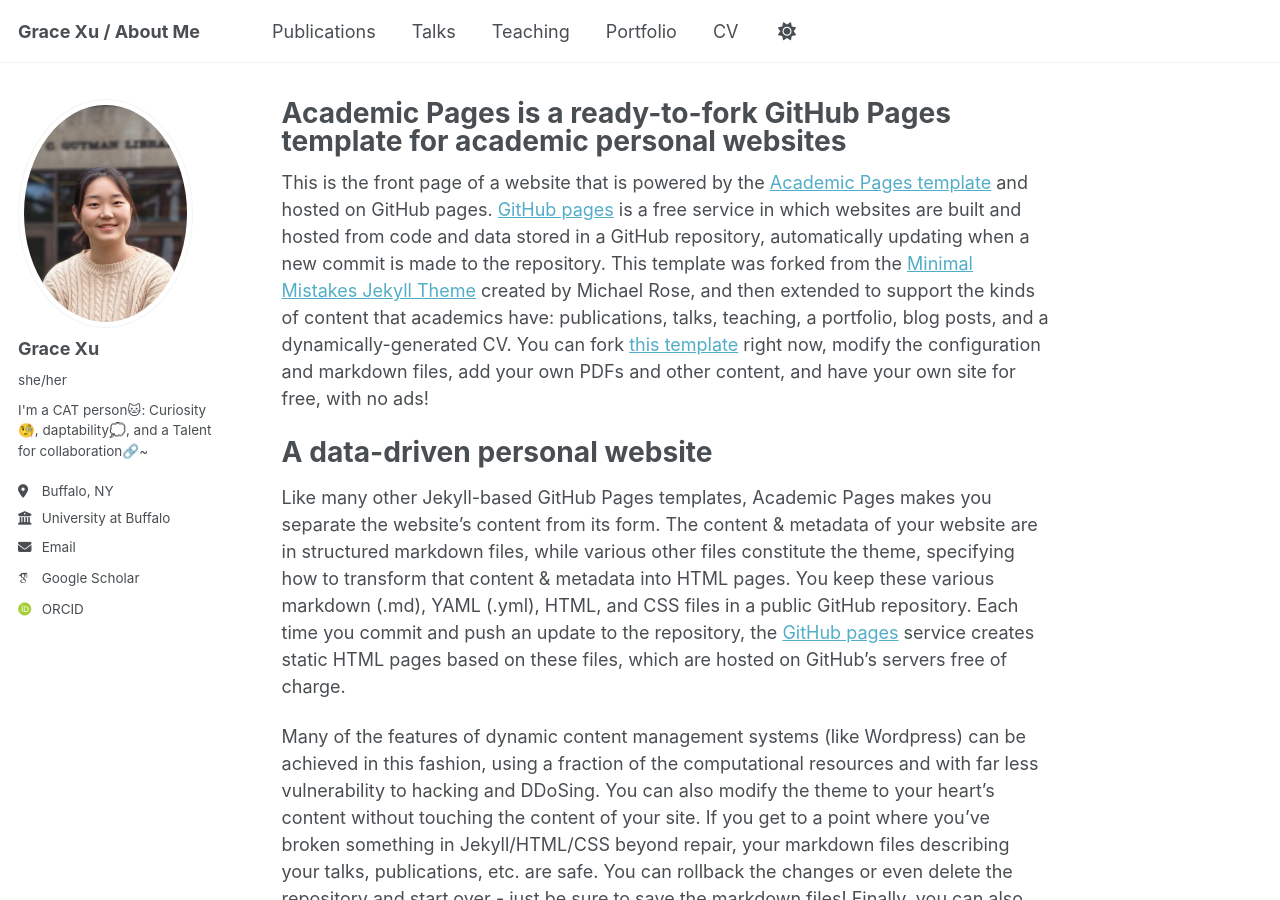
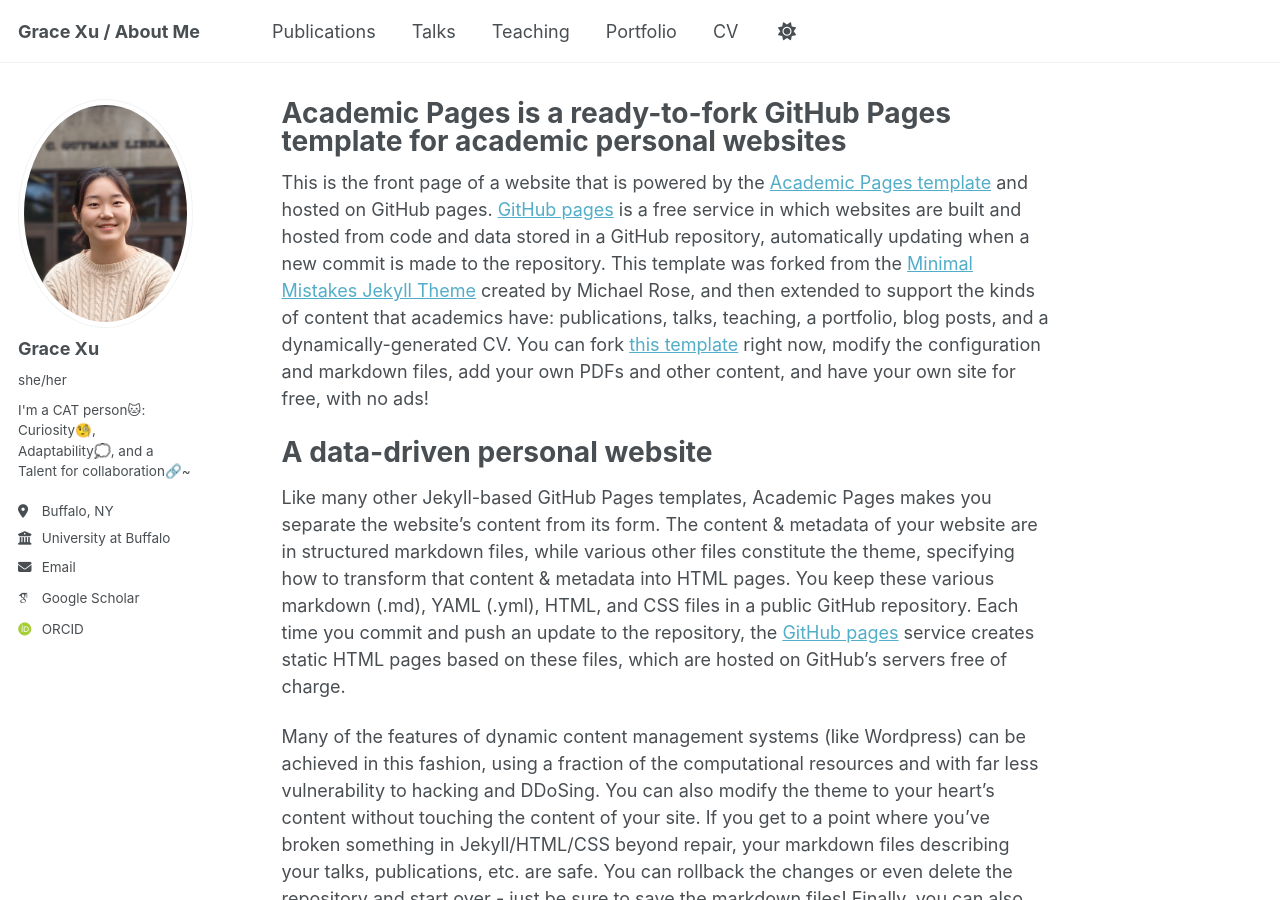
Before and after one commit to grace-yukun-xu/about_me, a Jekyll site: the page built from _pages/about.md, in a window 1280 px wide and 900 px high. Built offline with Jekyll 4.4.1, drawn with Linux system fonts in a browser that asks for light colours; some web fonts are replaced; part of the change alters nothing that is shown.

Commit message:
Add files via upload

```diff
--- a/_config.yml
+++ b/_config.yml
@@ -25,7 +25,7 @@ author:
   avatar           : "prof pic.jpg"
   name             : "Grace Xu"
   pronouns         : "she/her"
-  bio              : "I'm a CAT person🐱: \nCuriosity🧐, \ndaptability💭, and a \nTalent for collaboration🔗~"
+  bio              : "I'm a CAT person🐱: <br>Curiosity🧐, <br>Adaptability💭, and a <br>Talent for collaboration🔗~"
   location         : "Buffalo, NY"
   employer         : "University at Buffalo"
   uri              : # URL
```
